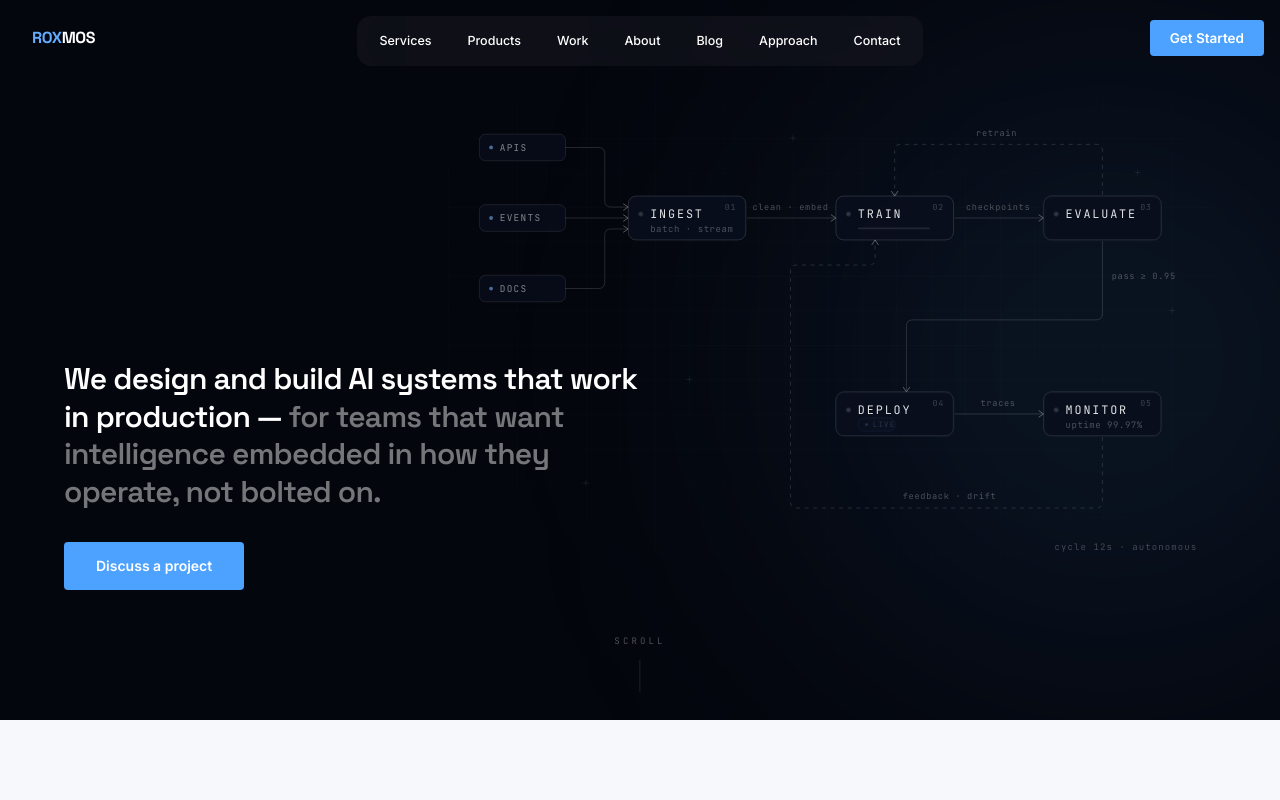
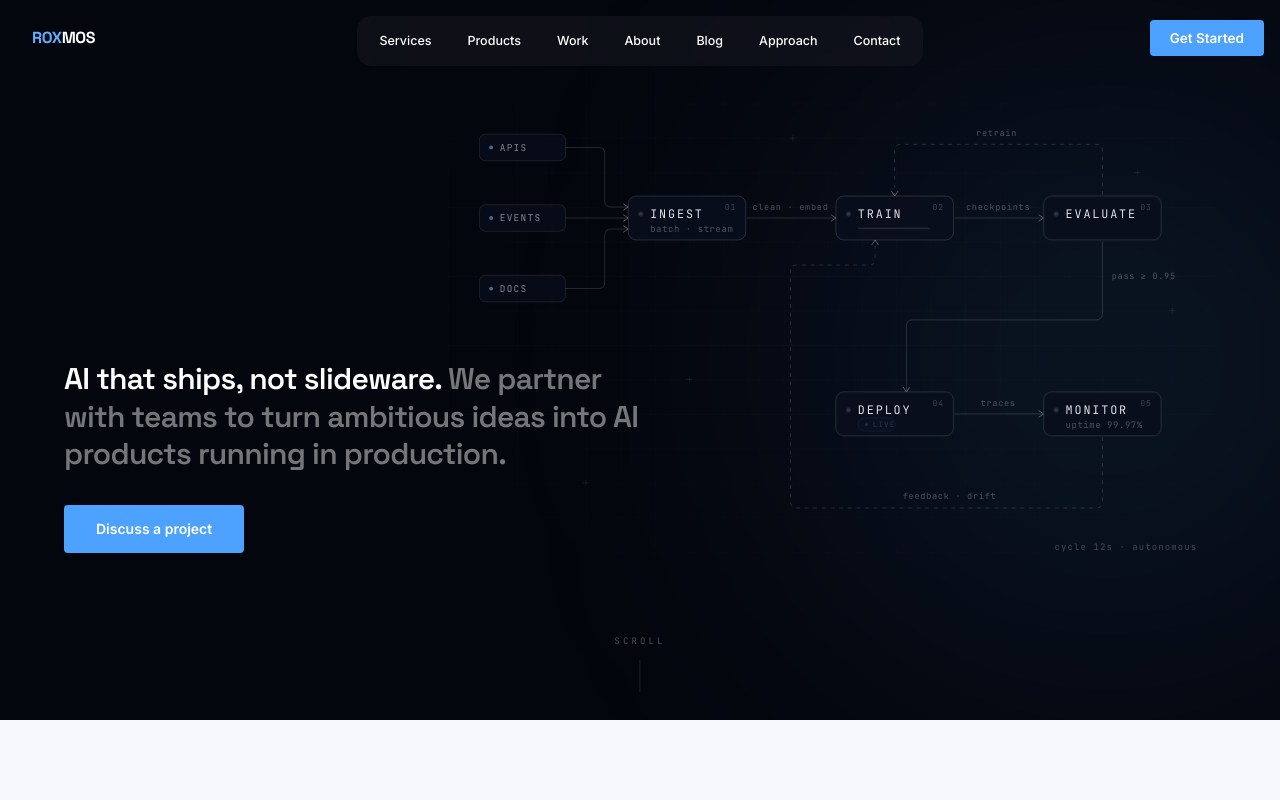
Before and after one commit to rudra273/roxmos, a Next.js app: page / in a window 1280 px wide. Shown: the top 800 px of the page. Built offline with nearby package versions, Linux system fonts and the light colour scheme.

Commit message:
layout fix2

```diff
--- a/components/Hero.tsx
+++ b/components/Hero.tsx
@@ -8,8 +8,8 @@ import {
 } from "framer-motion";
 import SystemBlueprint from "./SystemBlueprint";
 
-const LINE_1 = "We design and build AI systems that work in production —";
-const LINE_2 = "for teams that want intelligence embedded in how they operate, not bolted on.";
+const LINE_1 = "AI that ships, not slideware.";
+const LINE_2 = "We partner with teams to turn ambitious ideas into AI products running in production.";
 const EASE = [0.22, 1, 0.36, 1] as const;
 
 export default function Hero() {
@@ -34,13 +34,7 @@ export default function Hero() {
         style={{ opacity, y }}
         className="relative z-10 mx-auto flex h-full max-w-[1440px] flex-col justify-center gap-14 px-6 pb-16 pt-32 md:px-12 lg:block lg:h-full lg:px-16 lg:pb-0 lg:pt-0"
       >
-        {/* Living system blueprint — wide, ~80% of the hero, so the
-            source chips push toward the left edge */}
-        <div className="lg:absolute lg:right-16 lg:top-1/2 lg:w-[60%] lg:max-w-[1240px] lg:-translate-y-[58%]">
-          <SystemBlueprint />
-        </div>
-
-        {/* Statement + CTAs — anchored bottom-left on desktop */}
+        {/* Statement + CTAs — below-center left on desktop; first on mobile */}
         <div className="lg:absolute lg:left-16 lg:right-16 lg:top-[50%]">
           <motion.p
             initial={reduceMotion ? false : { opacity: 0, y: 24 }}
@@ -66,6 +60,11 @@ export default function Hero() {
             </a>
           </motion.div>
         </div>
+
+        {/* Living system blueprint — right-anchored, ~60% of the hero */}
+        <div className="lg:absolute lg:right-16 lg:top-1/2 lg:w-[60%] lg:max-w-[1240px] lg:-translate-y-[58%]">
+          <SystemBlueprint />
+        </div>
       </motion.div>
 
       {/* Scroll cue */}
```
